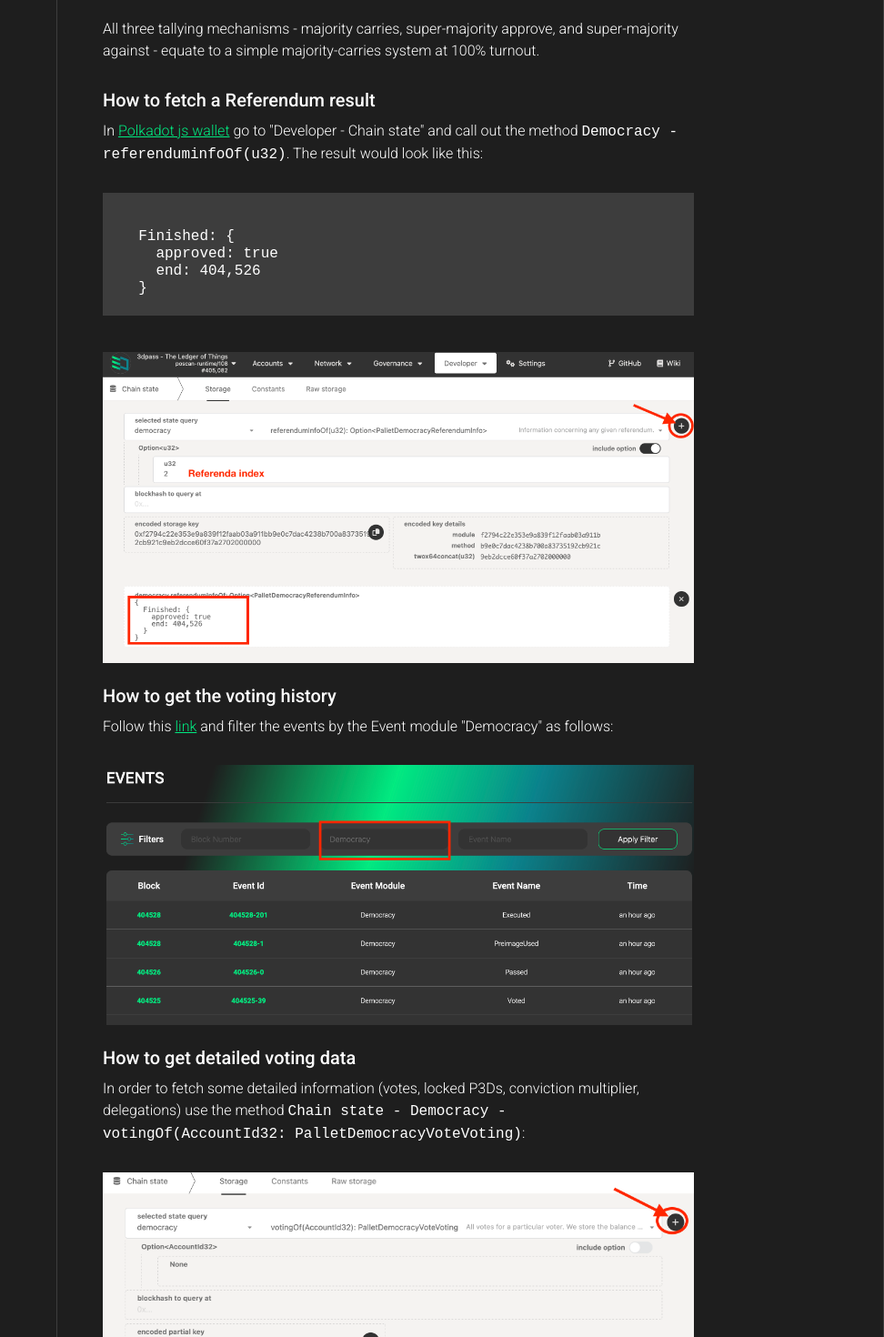
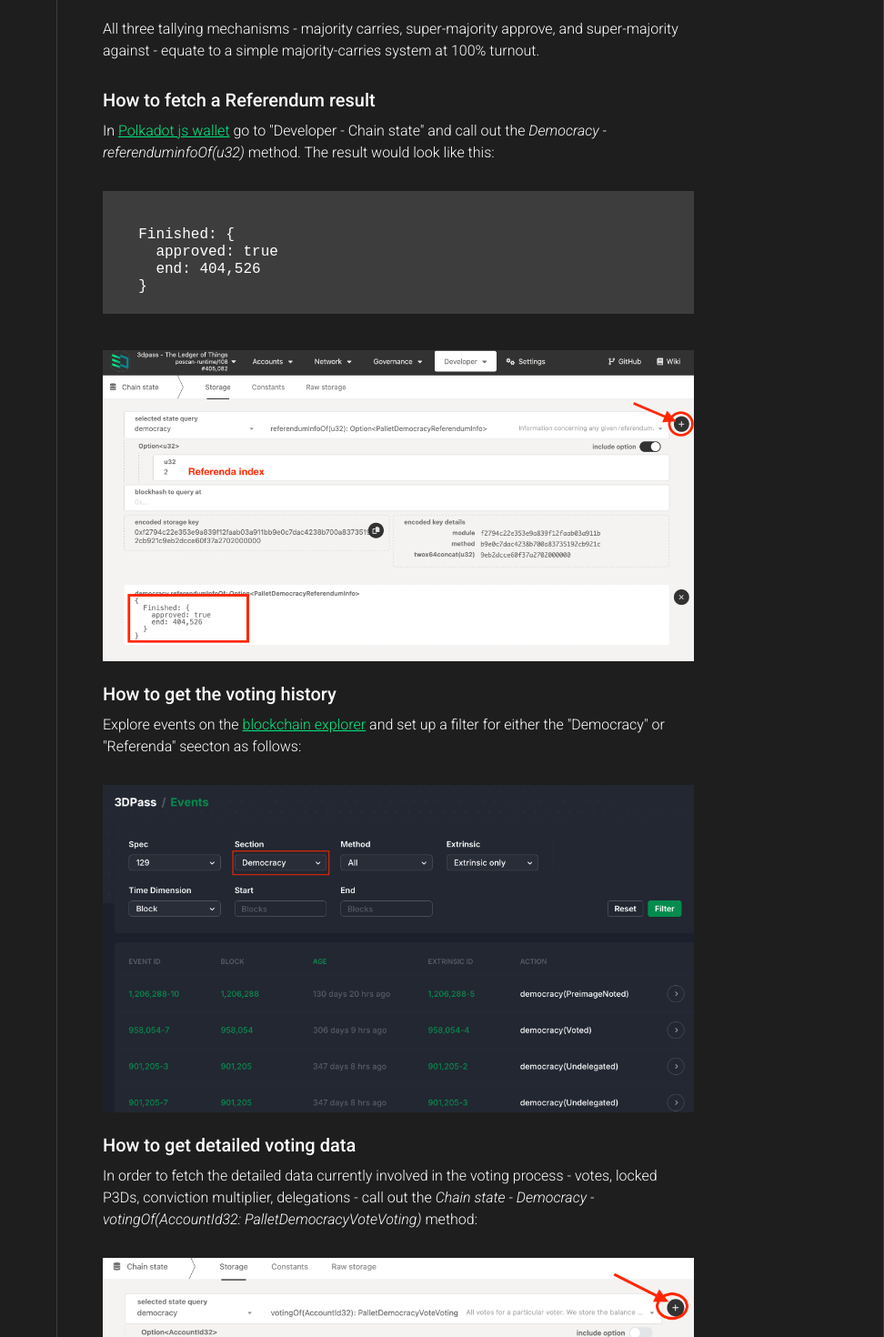
Before and after one commit to 3Dpass/website, a React (Create React App) app: page /governance in a window 1280 px wide. Shown: the part 8060-9530 px from the top of the page at 91% size, without its empty margins (308-1280 px from the left). Built offline with nearby package versions, Linux system fonts and the light colour scheme; the HTML template or start-up script is replaced by a standard one.

Commit message:
democracy-events-img-replacement

```diff
--- a/src/pages/Governance.jsx
+++ b/src/pages/Governance.jsx
@@ -598,7 +598,7 @@ electorate - the total number of tokens issued in the network
             <div className="page-content-subtitle" id="how-to-fetch-referendum-result">How to fetch a Referendum result</div>
             <div className="page-content-text">
               In <Link to="https://polkadot.js.org/apps/?rpc=wss%3A%2F%2Frpc2.3dpass.org#/chainstate">Polkadot js wallet</Link> go to
-              "Developer - Chain state" and call out the method <code>Democracy - referenduminfoOf(u32)</code>. The result would look like this:
+              "Developer - Chain state" and call out the <i>Democracy - referenduminfoOf(u32)</i> method. The result would look like this:
             </div>
             <pre className="main-pre">
             {`
@@ -616,17 +616,19 @@ electorate - the total number of tokens issued in the network
             />
           <div className="page-content-subtitle" id="how-to-get-voting-history">How to get the voting history</div>
           <div className="page-content-text">
-               Follow this <Link to="https://3dpscan.io/events/1">link</Link> and filter the events by the Event module "Democracy" as follows:
+               Explore events on the <Link to="https://3dpscan.xyz/#/events">blockchain explorer</Link> and set up a filter
+               for either the "Democracy" or "Referenda" seecton as follows:
           </div>
           <img
               className="page-img"
-              src="/images/event_module-democracy.png"
+              src="/images/events_democracy_section.png"
               alt="img"
               style={{ marginBottom: "20px" }}
             />
           <div className="page-content-subtitle" id="how-to-get-detailed-voting-data">How to get detailed voting data</div>
           <div className="page-content-text">
-          In order to fetch some detailed information (votes, locked P3Ds, conviction multiplier, delegations) use the method <code>Chain state - Democracy - votingOf(AccountId32: PalletDemocracyVoteVoting)</code>:
+          In order to fetch the detailed data currently involved in the voting process - votes, locked P3Ds, conviction multiplier, delegations -  call out the {" "}
+           <i>Chain state - Democracy - votingOf(AccountId32: PalletDemocracyVoteVoting)</i> method:
           </div>
           <img
               className="page-img"
@@ -771,11 +773,11 @@ electorate - the total number of tokens issued in the network
             to be explicit in their votes or have their vote counted for whatever is voted on by the prime.
             </div>
             <div className="page-content-subtitle" id="how-to-fetch-elections-data">
-              How to fetch the actual elections data
+              How to fetch the actual Council election data
             </div>
             <div className="page-content-text">
             In <Link to="https://polkadot.js.org/apps/?rpc=wss%3A%2F%2Frpc2.3dpass.org#/chainstate">Polkadot js wallet</Link> go to
-              "Developer - Chain state" and call out the method <code>phragmenElection - voting(AccountId32)</code>.
+              "Developer - Chain state" and call out the method <i>phragmenElection - voting(AccountId32)</i>.
             </div>
             <img
               className="page-img"
```
Also changed, not shown: public/images/event_module-democracy.png (deleted), public/images/events_democracy_section.png (added).
